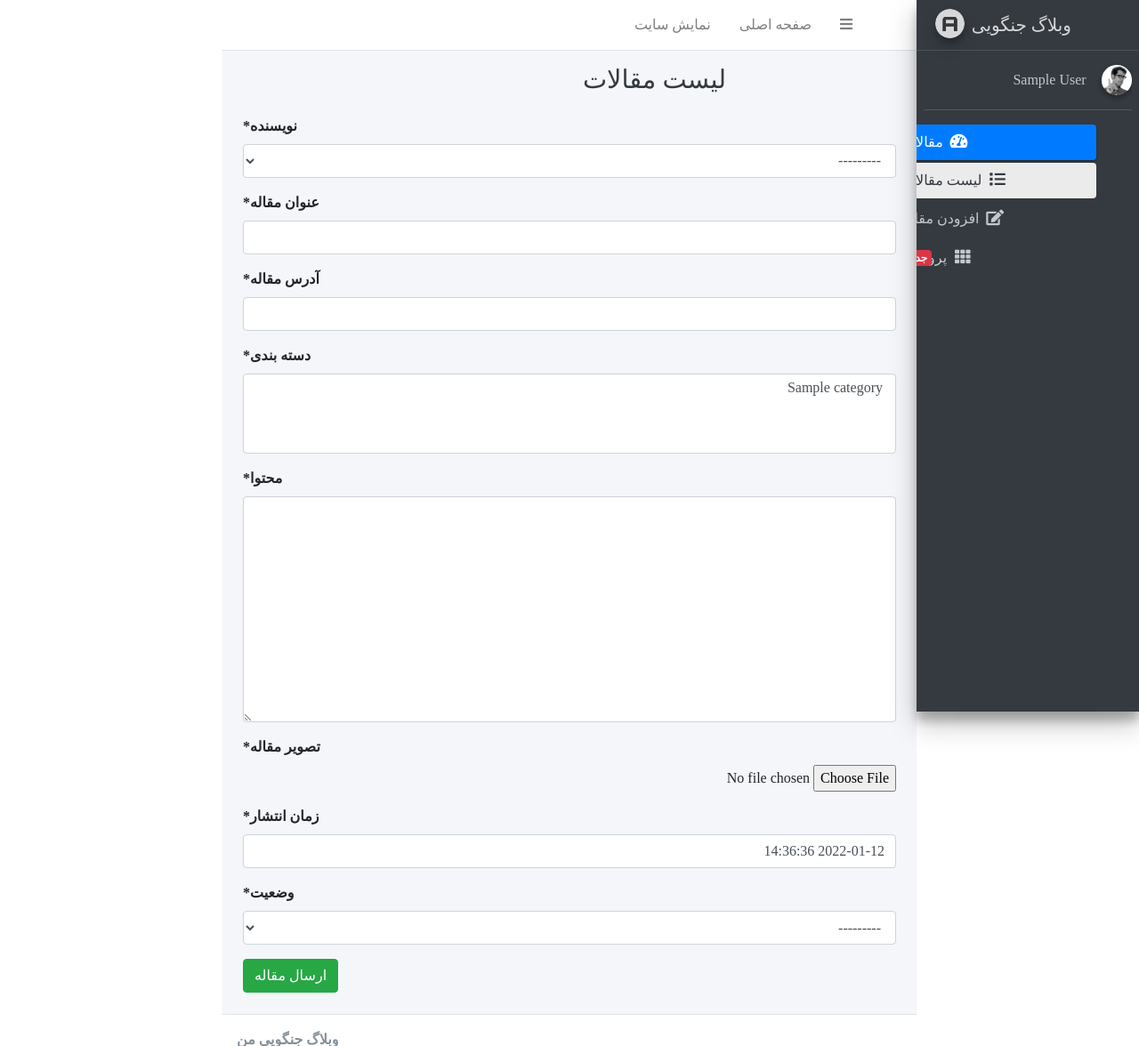
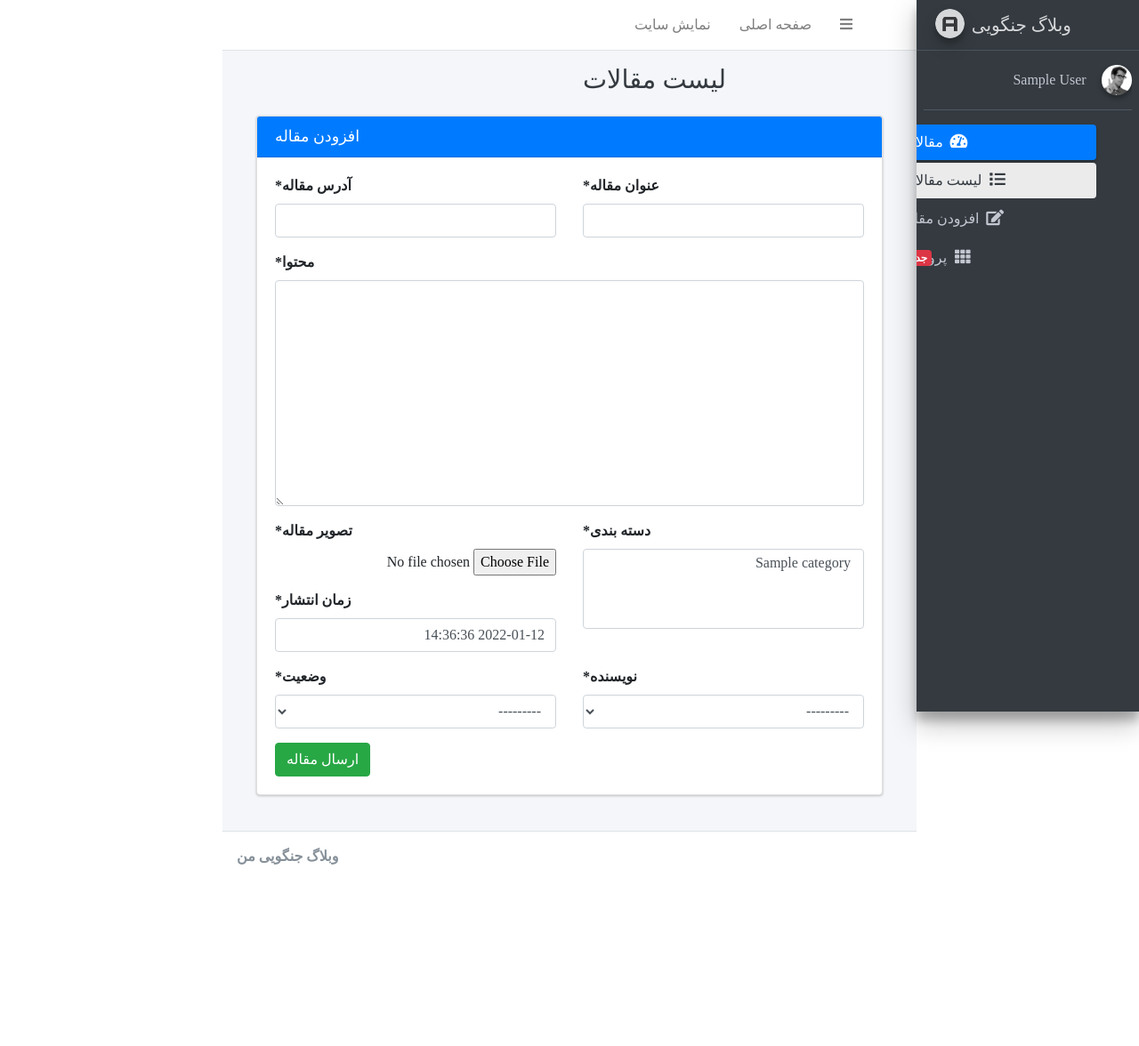
Before and after one commit to sepehrab1996/django-blog, a Django app: page /account/article/create in a window 1280 px wide. Shown: the top 1176 px of the page at 89% size. After the commit the page ends 972 px from the top, so only its background shows below. Run offline with Django 4.2, Linux system fonts and the light colour scheme; a user stored in the database is signed in; tables that the repository leaves empty hold one stand-in row (values such as "Sample post"); some libraries are stand-ins or nearby versions; some web fonts are replaced.

Commit message:
some changes on article-create-update.html with crispy.

```diff
--- a/templates/registration/article-create-update.html
+++ b/templates/registration/article-create-update.html
@@ -4,9 +4,42 @@
 {% block title %}لیست مقالات{% endblock %}
 
 {% block main %}
-    <form method="post" enctype="multipart/form-data">{% csrf_token %}
-    {{ form|crispy }}
-    <button class="btn btn-success">ارسال مقاله</button>
-    </form>
-    <br>
+    <div class="col-md-12">
+        <!-- general form elements -->
+        <div class="card card-primary">
+            <div class="card-header">
+                <h3 class="card-title mb-0 float-left">افزودن مقاله</h3>
+            </div>
+            <dv class="card-body">
+                <form method="post" enctype="multipart/form-data">{% csrf_token %}
+                    <div class="row">
+                        <div class="col-6">
+                            {{ form.title|as_crispy_field }}
+                        </div>
+                        <div class="col-6">
+                            {{ form.slug|as_crispy_field }}
+                        </div>
+                        <div class="col-12">
+                            {{ form.description|as_crispy_field }}
+                        </div>
+                        <div class="col-6">
+                            {{ form.category|as_crispy_field }}
+                        </div>
+                        <div class="col-6">
+                            {{ form.thumbnail|as_crispy_field }}
+                            {{ form.publish|as_crispy_field }}
+                        </div>
+                        <div class="col-6">
+                            {{ form.author|as_crispy_field }}
+                        </div>
+                        <div class="col-6">
+                            {{ form.status|as_crispy_field }}
+                        </div>
+                    </div>
+
+                    <button class="btn btn-success">ارسال مقاله</button>
+                </form>
+            </dv>
+        </div>
+        <br>
 {% endblock %}
```
